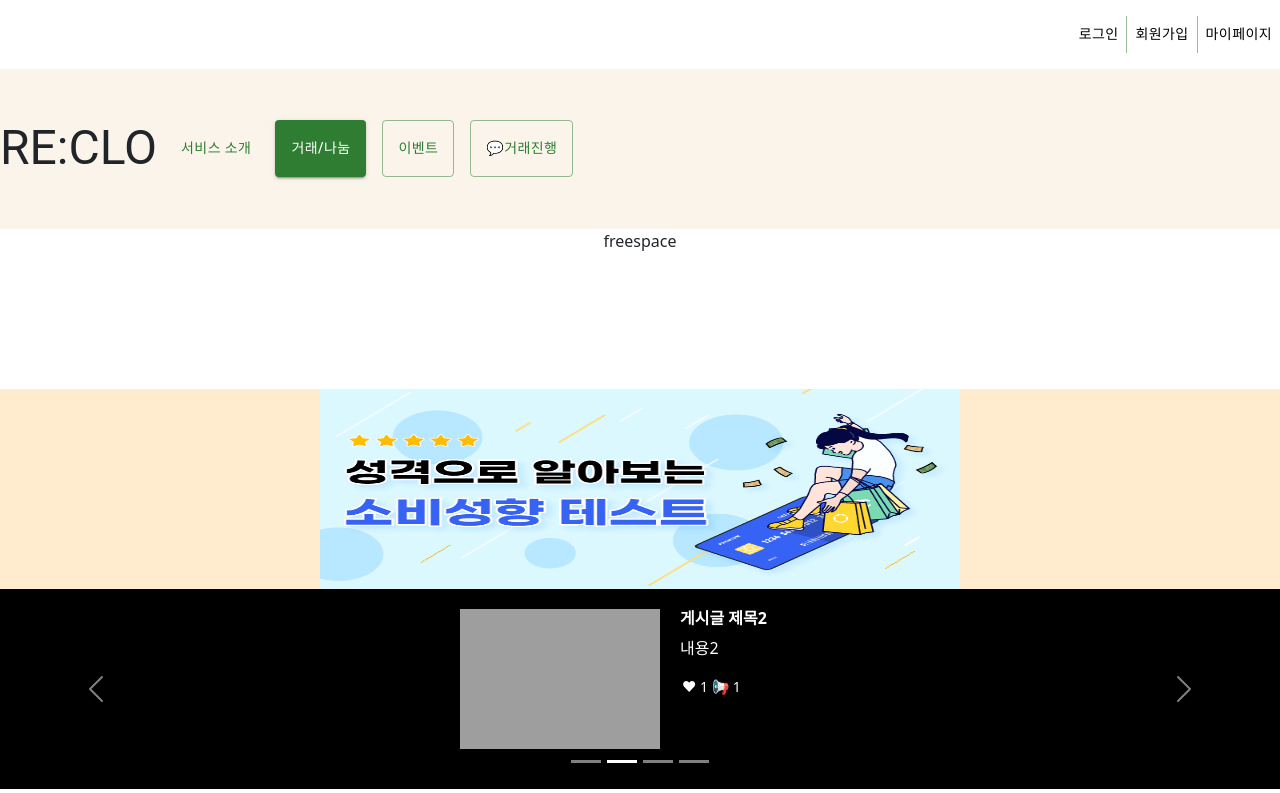
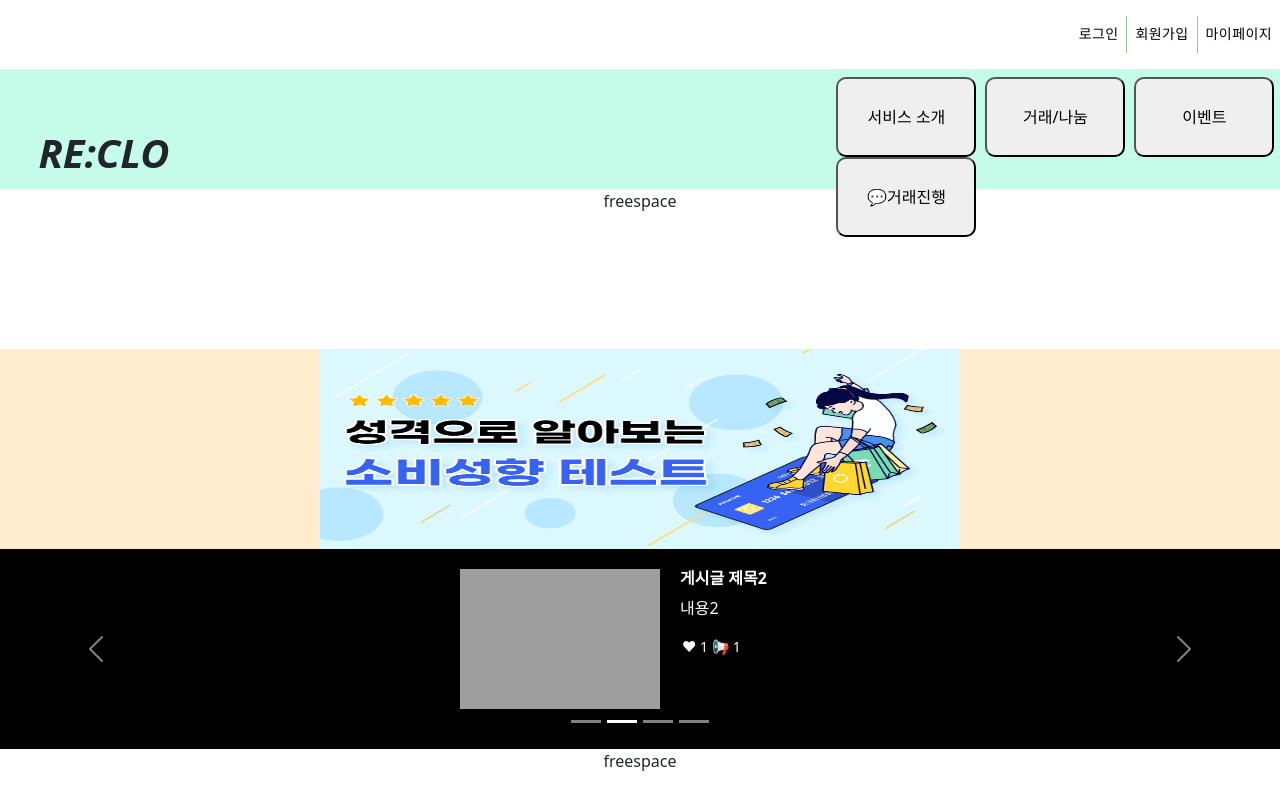
Before and after one commit to Water-punch/Reclo, a React (Vite) app in the folder front/: page / in a window 1280 px wide. Shown: the top 793 px of the page. Built offline with nearby package versions, Linux system fonts and the light colour scheme; grey boxes are pictures that could not be loaded.

Commit message:
Feat: NavBar추가

```diff
--- a/front/index.html
+++ b/front/index.html
@@ -1,13 +1,19 @@
-<!doctype html>
+<!DOCTYPE html>
 <html lang="en">
   <head>
     <meta charset="UTF-8" />
     <link rel="icon" type="image/svg+xml" href="/vite.svg" />
     <meta name="viewport" content="width=device-width, initial-scale=1.0" />
     <title>지구를 지키는 Seconhands 의류 거래 플랫폼, RE:CLO</title>
+    <!-- AOS animaition -->
+    <link href="https://unpkg.com/aos@2.3.1/dist/aos.css" rel="stylesheet" />
   </head>
   <body>
     <div id="root"></div>
     <script type="module" src="/src/main.jsx"></script>
+    <script src="https://unpkg.com/aos@2.3.1/dist/aos.js"></script>
+    <script>
+      AOS.init();
+    </script>
   </body>
 </html>
--- a/front/src/components/common/NavBar.jsx
+++ b/front/src/components/common/NavBar.jsx
@@ -1,47 +1,50 @@
-import { useNavigate } from "react-router-dom"
-import * as React from 'react';
-import {Stack, Button, Typography} from '@mui/material'
+import { useNavigate } from "react-router-dom";
+import "../../styles/NavBar.css";
 
 const NavBar = () => {
-
-  const navigate = useNavigate()
+  const navigate = useNavigate();
 
   return (
     <div className="navbar">
-          <Stack spacing={2} direction="row" my={3}>
-              <Typography variant='h3' onClick={()=>{navigate('/')}}>
+      <h1
+        onClick={() => {
+          navigate("/");
+        }}
+      >
         RE:CLO
-              </Typography>
-              <Button
-                variant="text"
-                color="success"
-                onClick={() => {navigate('/intro')}}
-                sx={{ flexShrink: 0 }}>
+      </h1>
+      <div className="button_group">
+        <button
+          onClick={() => {
+            navigate("/intro");
+          }}
+        >
           서비스 소개
-              </Button>
-              <Button variant="contained"
-                color="success"
-                sx={{ flexShrink: 0 }}
-                onClick={() => {navigate('/contents')}}>
+        </button>
+        <button
+          onClick={() => {
+            navigate("/contents");
+          }}
+        >
           거래/나눔
-              </Button>
-              <Button
-                variant="outlined"
-                color="success"
-                sx={{ flexShrink: 0 }}
-                onClick={() => {navigate('/event')}}>
+        </button>
+        <button
+          onClick={() => {
+            navigate("/event");
+          }}
+        >
           이벤트
-              </Button>
-              <Button
-                variant="outlined"
-                color="success"
-                sx={{ flexShrink: 0 }}
-                onClick={() => {navigate('/activity')}}>
+        </button>
+        <button
+          onClick={() => {
+            navigate("/activity");
+          }}
+        >
           💬거래진행
-              </Button>
-            </Stack>
+        </button>
       </div>
-    )
-}
+    </div>
+  );
+};
 
-export default NavBar
+export default NavBar;
--- a/front/src/components/pages/Home/IntroPage.jsx
+++ b/front/src/components/pages/Home/IntroPage.jsx
@@ -22,7 +22,7 @@ const IntroPage = () => {
         data-aos="fade-right"
         data-aos-anchor-placement="center-center"
       >
-        <Chart />
+        {/* <Chart /> */}
         <a
           id="temp_url"
           href="https://www.ncei.noaa.gov/access/monitoring/climate-at-a-glance/global/time-series/globe/land/1/12/1850-2023"
--- /dev/null
+++ b/front/src/styles/NavBar.css
@@ -0,0 +1,27 @@
+.navbar {
+  background-color: rgb(196, 251, 233);
+  height: 120px;
+  display: flex;
+}
+
+.navbar h1 {
+  font-size: 40px;
+  font-weight: 900;
+  margin-left: 3%;
+  font-style: italic;
+}
+
+.navbar .button_group {
+  width: 35%;
+}
+
+.navbar .button_group button {
+  height: 80px;
+  width: 140px;
+  border-radius: 10px;
+  margin: 0 1%;
+}
+
+.navbar .button_group button:hover {
+  background-color: aquamarine;
+}
```
Lines whose indentation alone changed are shown as unchanged.
